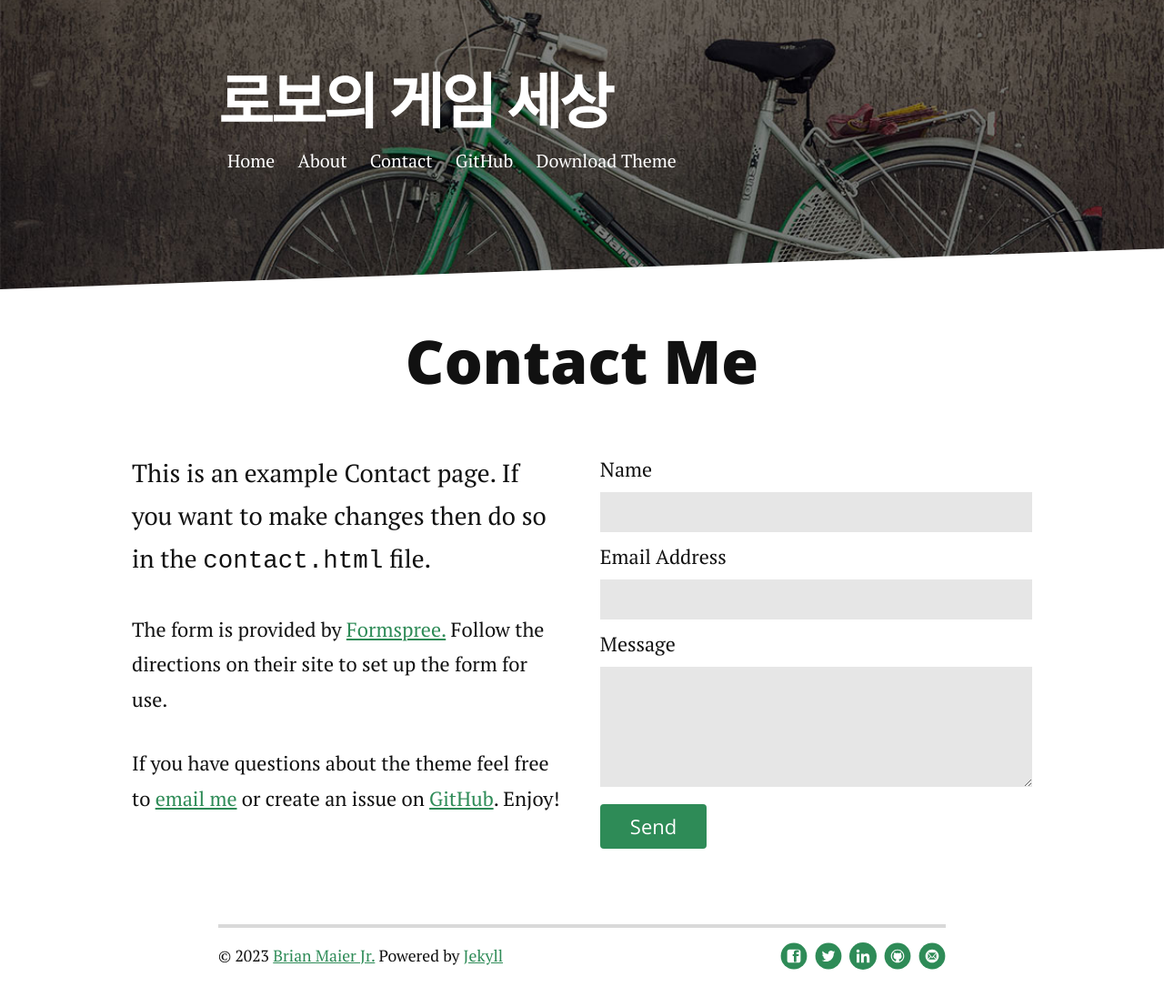
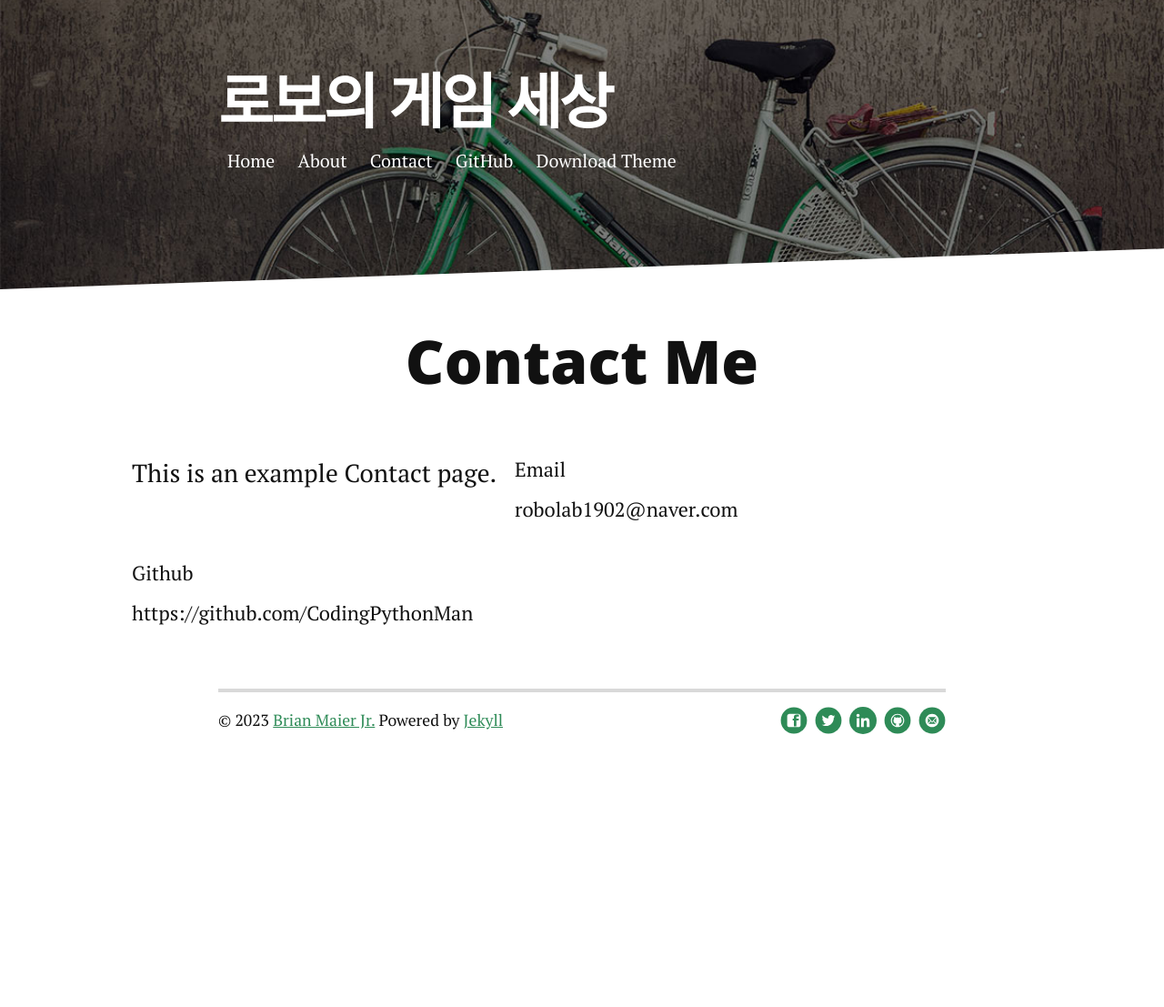
Before and after one commit to CodingPythonMan/CodingPythonMan.github.io, a Jekyll site: the page built from contact.md, in a window 1280 px wide. Shown: the whole page at 91% size. Built offline with Jekyll 4.4.1, drawn with Linux system fonts in a browser that asks for light colours; nearby versions of some CDN libraries; after the commit the page ends 900 px from its top, so only the background shows below that.

Commit message:
Contact 페이지 수정

```diff
--- a/contact.md
+++ b/contact.md
@@ -1,22 +1,17 @@
 ---
 layout: default
-title: Contact Long Haul
+title: Contact to Robo
 ---
 
 <div id="contact">
   <h1 class="pageTitle">Contact Me</h1>
   <div class="contactContent">
-    <p class="intro">This is an example Contact page. If you want to make changes then do so in the <code>contact.html</code> file.</p>
-    <p>The form is provided by <a href="http://formspree.io/">Formspree.</a> Follow the directions on their site to set up the form for use.</p>
-    <p>If you have questions about the theme feel free to <a href="mailto:brimaidesigns@gmail.com">email me</a> or create an issue on <a href="https://github.com/brianmaierjr/long-haul">GitHub</a>. Enjoy!</p>
+    <p class="intro">This is an example Contact page.</p>
   </div>
-  <form action="http://formspree.io/your@mail.com" method="POST">
-    <label for="name">Name</label>
-    <input type="text" id="name" name="name" class="full-width"><br>
-    <label for="email">Email Address</label>
-    <input type="email" id="email" name="_replyto" class="full-width"><br>
-    <label for="message">Message</label>
-    <textarea name="message" id="message" cols="30" rows="10" class="full-width"></textarea><br>
-    <input type="submit" value="Send" class="button">
-  </form>
+  <div>
+    <label for="name">Email</label>
+    <p>robolab1902@naver.com</p>
+    <label for="name">Github</label>
+    <p>https://github.com/CodingPythonMan</p>
+  </div>
 </div>
--- a/index.html
+++ b/index.html
@@ -1,6 +1,6 @@
 ---
 layout: default
-title: Long Haul
+title: 로보의 게임 세상
 ---
 
 <div class="home" id="home">
```
